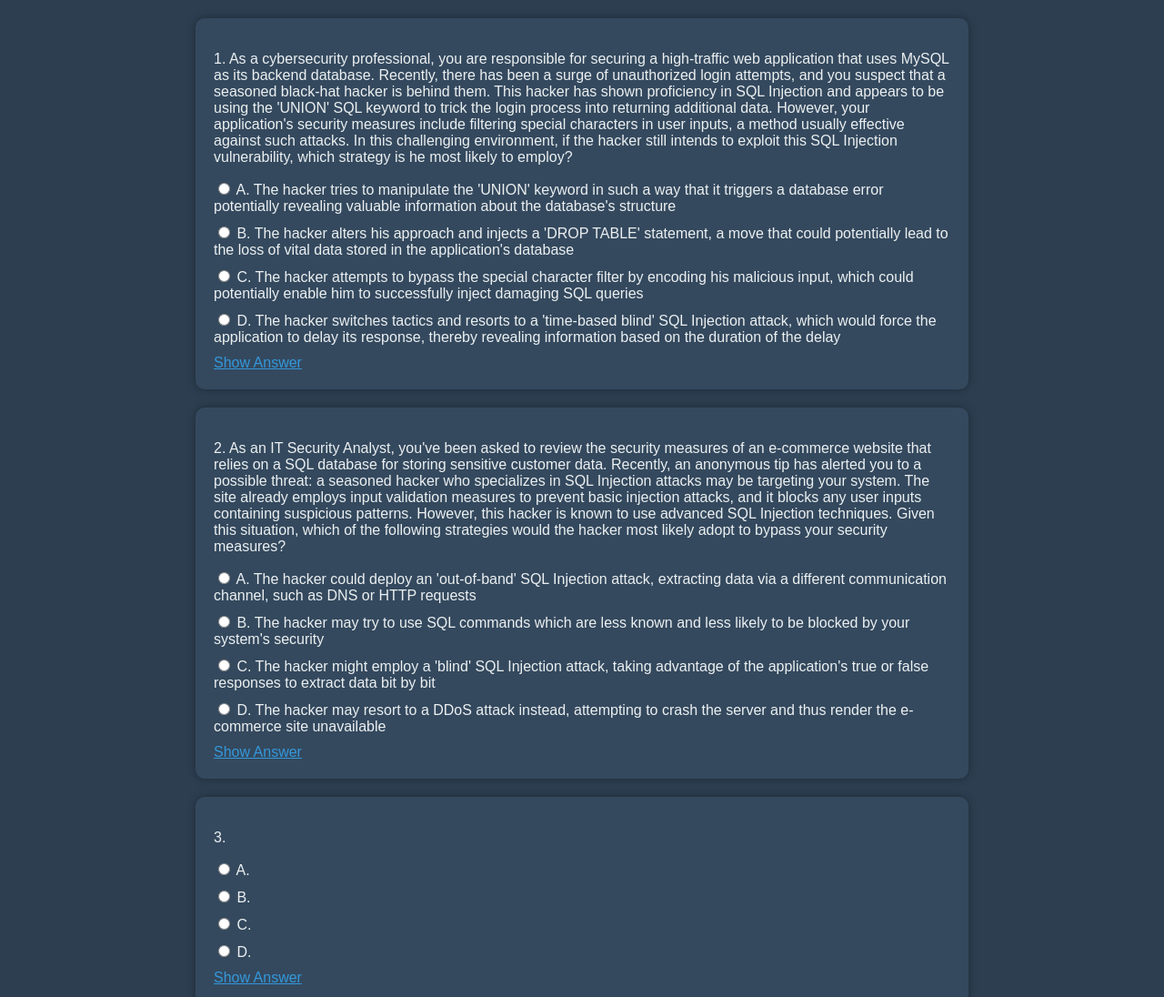
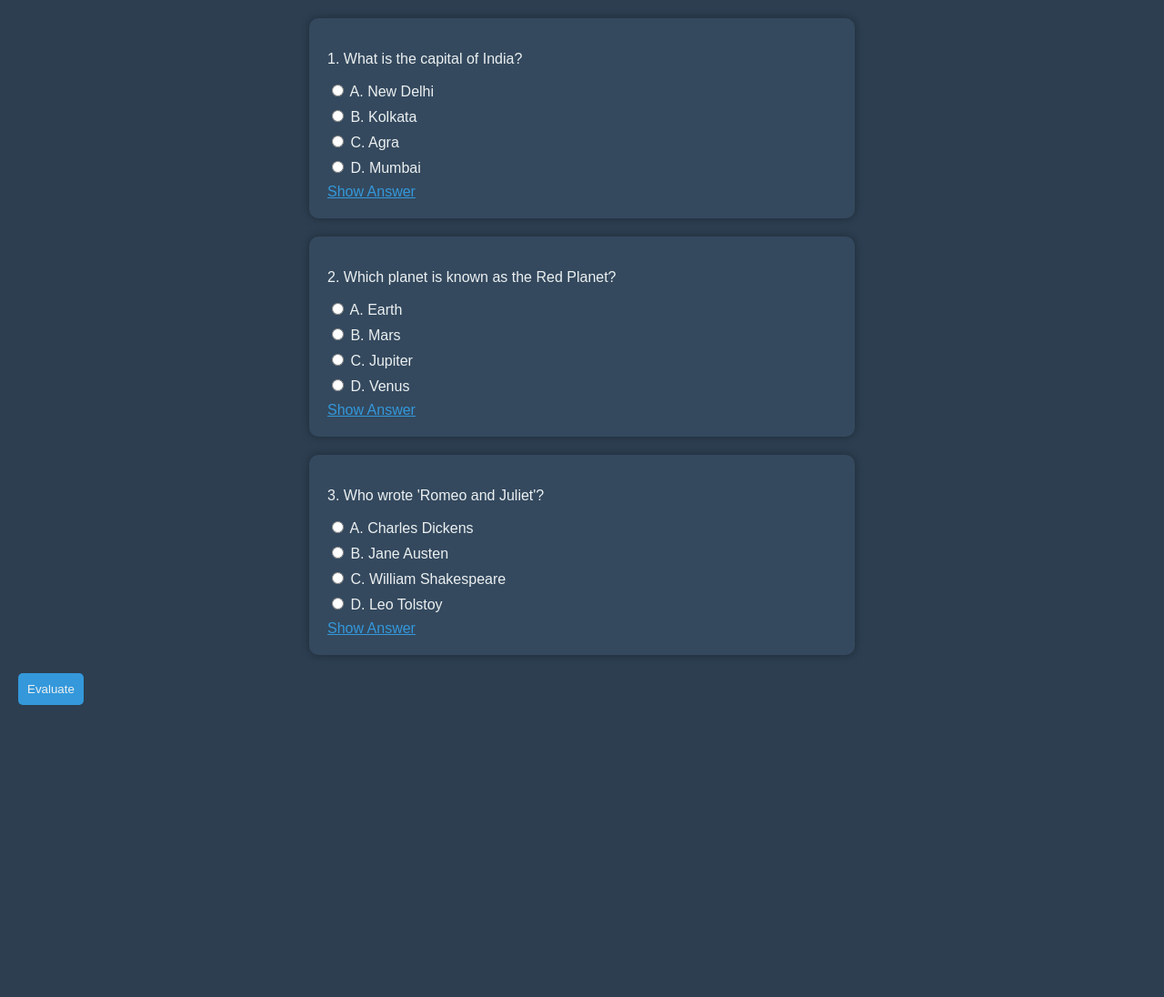
Before and after one commit to Ninad1431/Ninad1431.github.io, a plain HTML site: page index.html in a window 1280 px wide. Shown: the top 1096 px of the page at 91% size. After the commit the page ends 800 px from the top, so only its background shows below. Drawn offline with Linux system fonts and the light colour scheme.

Commit message:
Update index.html

```diff
--- a/index.html
+++ b/index.html
@@ -14,7 +14,7 @@
         }
 
         #quiz-container {
-            max-width: 850px;
+            max-width: 600px;
             margin: auto;
         }
 
@@ -28,7 +28,7 @@
 
         .options label {
             display: block;
-            margin-bottom: 10px; /* Increased spacing between options */
+            margin-bottom: 8px;
             color: #ecf0f1; /* Light text color for options */
         }
 
@@ -36,7 +36,6 @@
             cursor: pointer;
             color: #3498db;
             text-decoration: underline;
-            margin-top: 10px; /* Increased spacing between question and dropdown */
         }
 
         .dropdown-content {
@@ -47,29 +46,40 @@
             background-color: #2980b9; /* Dark background color for dropdown */
             color: #ecf0f1; /* Light text color for dropdown */
         }
+        #evaluate-btn {
+            display: block;
+            margin-top: 20px;
+            padding: 10px;
+            background-color: #3498db;
+            color: #ecf0f1;
+            border: none;
+            border-radius: 5px;
+            cursor: pointer;
+        }
     </style>
 </head>
 <body>
 
 <div id="quiz-container"></div>
-
+<div id="quiz-container"></div>
+<button id="evaluate-btn" onclick="evaluateQuiz()">Evaluate</button>
 <script>
     // Sample questions
     const questions = [
-    {
-            question: "As a cybersecurity professional, you are responsible for securing a high-traffic web application that uses MySQL as its backend database. Recently, there has been a surge of unauthorized login attempts, and you suspect that a seasoned black-hat hacker is behind them. This hacker has shown proficiency in SQL Injection and appears to be using the 'UNION' SQL keyword to trick the login process into returning additional data. However, your application's security measures include filtering special characters in user inputs, a method usually effective against such attacks. In this challenging environment, if the hacker still intends to exploit this SQL Injection vulnerability, which strategy is he most likely to employ?",
-            options: ["The hacker tries to manipulate the 'UNION' keyword in such a way that it triggers a database error potentially revealing valuable information about the database's structure", "The hacker alters his approach and injects a 'DROP TABLE' statement, a move that could potentially lead to the loss of vital data stored in the application's database", "The hacker attempts to bypass the special character filter by encoding his malicious input, which could potentially enable him to successfully inject damaging SQL queries", "The hacker switches tactics and resorts to a 'time-based blind' SQL Injection attack, which would force the application to delay its response, thereby revealing information based on the duration of the delay"],
-            answer: ""
+        {
+            question: "What is the capital of India?",
+            options: ["New Delhi", "Kolkata", "Agra", "Mumbai"],
+            answer: "A. New Delhi"
         },
         {
-            question: "As an IT Security Analyst, you've been asked to review the security measures of an e-commerce website that relies on a SQL database for storing sensitive customer data. Recently, an anonymous tip has alerted you to a possible threat: a seasoned hacker who specializes in SQL Injection attacks may be targeting your system. The site already employs input validation measures to prevent basic injection attacks, and it blocks any user inputs containing suspicious patterns. However, this hacker is known to use advanced SQL Injection techniques. Given this situation, which of the following strategies would the hacker most likely adopt to bypass your security measures?",
-            options: ["The hacker could deploy an 'out-of-band' SQL Injection attack, extracting data via a different communication channel, such as DNS or HTTP requests", "The hacker may try to use SQL commands which are less known and less likely to be blocked by your system's security", "The hacker might employ a 'blind' SQL Injection attack, taking advantage of the application's true or false responses to extract data bit by bit", "The hacker may resort to a DDoS attack instead, attempting to crash the server and thus render the e-commerce site unavailable"],
-            answer: ""
+            question: "Which planet is known as the Red Planet?",
+            options: ["Earth", "Mars", "Jupiter", "Venus"],
+            answer: "B. Mars"
         },
         {
-            question: "",
-            options: ["", "", "", ""],
-            answer: ""
+            question: "Who wrote 'Romeo and Juliet'?",
+            options: ["Charles Dickens", "Jane Austen", "William Shakespeare", "Leo Tolstoy"],
+            answer: "C. William Shakespeare"
         },
         // Add more questions similarly
     ];
@@ -109,6 +119,25 @@
 
     // Call the function to generate the quiz
     generateQuiz();
+    function evaluateQuiz() {
+        let score = 0;
+
+        questions.forEach((q, index) => {
+            const selectedOption = document.querySelector(`input[name="q${index}"]:checked`);
+
+            if (selectedOption) {
+                const userAnswer = selectedOption.value;
+                if (userAnswer === q.answer.charAt(0)) {
+                    score += 1;
+                }
+            }
+        });
+
+        const totalQuestions = questions.length;
+        const percentage = (score / totalQuestions) * 100;
+
+        alert(`Your score: ${score}/${totalQuestions}\nPercentage: ${percentage.toFixed(2)}%`);
+    }
 </script>
 
 </body>
```
